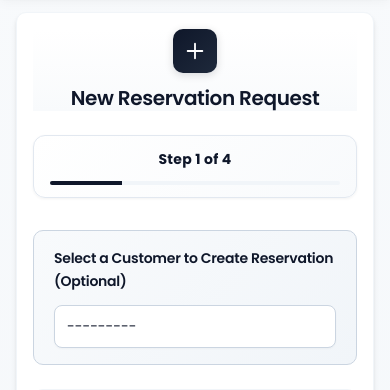
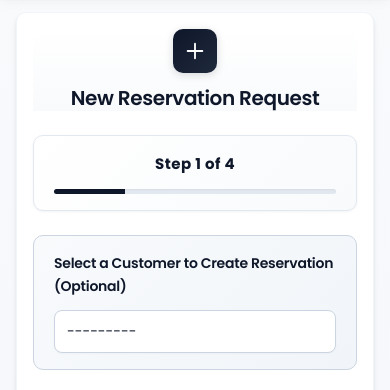
Before and after one commit to ysalha2003/m1limo, a Django app: page /reservation/new/ in a window 390 px wide. Shown: the part 60-450 px from the top of the page. Run offline with Django 5.2, Linux system fonts and the light colour scheme; the visitor is signed in with stand-in values (Sample User, id 1); data comes from the database, SQL or seed files in the repository; data that the repository does not hold is empty.

Commit message:
feat: Set default booking user to 'Admin' and enhance mobile progress indicator styles for better usability

```diff
--- a/booking_forms.py
+++ b/booking_forms.py
@@ -31,7 +31,6 @@ class BookingForm(BaseModelForm):
     booking_for_user = UserChoiceField(
         queryset=User.objects.filter(is_active=True).order_by('first_name', 'last_name', 'username'),
         required=False,
-        initial=lambda: User.objects.filter(username='Admin').first(),
         help_text='Select a user to create this booking on their behalf',
         widget=forms.Select(attrs={'class': 'form-select'})
     )
@@ -94,7 +93,14 @@ class BookingForm(BaseModelForm):
     def __init__(self, *args, **kwargs):
         """Initialize form"""
         super().__init__(*args, **kwargs)
-        # phone_number and passenger_email are now direct model fields, no special handling needed
+        # Set Admin as default for booking_for_user field if no instance
+        if not self.instance.pk and 'booking_for_user' in self.fields:
+            try:
+                admin_user = User.objects.filter(username='Admin').first()
+                if admin_user:
+                    self.fields['booking_for_user'].initial = admin_user.pk
+            except User.DoesNotExist:
+                pass
 
     class Meta:
         model = Booking
--- a/templates/bookings/new_booking.html
+++ b/templates/bookings/new_booking.html
@@ -410,29 +410,36 @@
     }
 
     @media (max-width: 768px) {
-        /* Hide visual progress circles on mobile */
-        .progress-steps {
-            display: none;
-        }
-
-        .progress-line {
-            display: none;
-        }
-
-        /* Show simplified text indicator */
+        /* Show simplified mobile version */
         .progress-container {
             position: relative;
             text-align: center;
-            padding: 12px 16px;
-        }
-
+            padding: 16px 20px;
+            margin-bottom: 24px;
+            background: linear-gradient(135deg, #ffffff 0%, #f8fafc 100%);
+            border-radius: 10px;
+            border: 1px solid #e2e8f0;
+            box-shadow: 0 1px 3px rgba(0, 0, 0, 0.05);
+        }
+
+        /* Hide desktop progress circles on mobile */
+        .progress-steps {
+            display: none;
+        }
+
+        .progress-line {
+            display: none;
+        }
+
+        /* Mobile step indicator text */
         .progress-container::before {
             content: "Step " attr(data-current-step) " of 4";
             display: block;
-            font-size: 14px;
+            font-size: 15px;
             font-weight: 700;
             color: var(--primary);
-            letter-spacing: 0.02em;
+            letter-spacing: 0.03em;
+            margin-bottom: 12px;
         }
 
         /* Mobile progress bar */
@@ -440,28 +447,29 @@
             content: "";
             display: block;
             width: 100%;
-            height: 4px;
-            background: var(--border-light);
-            border-radius: 2px;
-            margin-top: 10px;
+            height: 5px;
+            background: #e2e8f0;
+            border-radius: 3px;
             position: relative;
+            box-shadow: inset 0 1px 2px rgba(0, 0, 0, 0.05);
         }
 
         /* Dynamic progress fill based on current step */
         .progress-container[data-current-step="1"]::after {
-            background: linear-gradient(to right, var(--primary) 0%, var(--primary) 25%, var(--border-light) 25%);
+            background: linear-gradient(to right, var(--primary) 0%, var(--primary) 25%, #e2e8f0 25%);
         }
 
         .progress-container[data-current-step="2"]::after {
-            background: linear-gradient(to right, var(--primary) 0%, var(--primary) 50%, var(--border-light) 50%);
+            background: linear-gradient(to right, var(--primary) 0%, var(--primary) 50%, #e2e8f0 50%);
         }
 
         .progress-container[data-current-step="3"]::after {
-            background: linear-gradient(to right, var(--primary) 0%, var(--primary) 75%, var(--border-light) 75%);
+            background: linear-gradient(to right, var(--primary) 0%, var(--primary) 75%, #e2e8f0 75%);
         }
 
         .progress-container[data-current-step="4"]::after {
-            background: var(--primary);
+            background: linear-gradient(90deg, var(--primary) 0%, #3b82f6 100%);
+            box-shadow: 0 1px 3px rgba(4, 8, 20, 0.15);
         }
 
         .form-grid {
```
